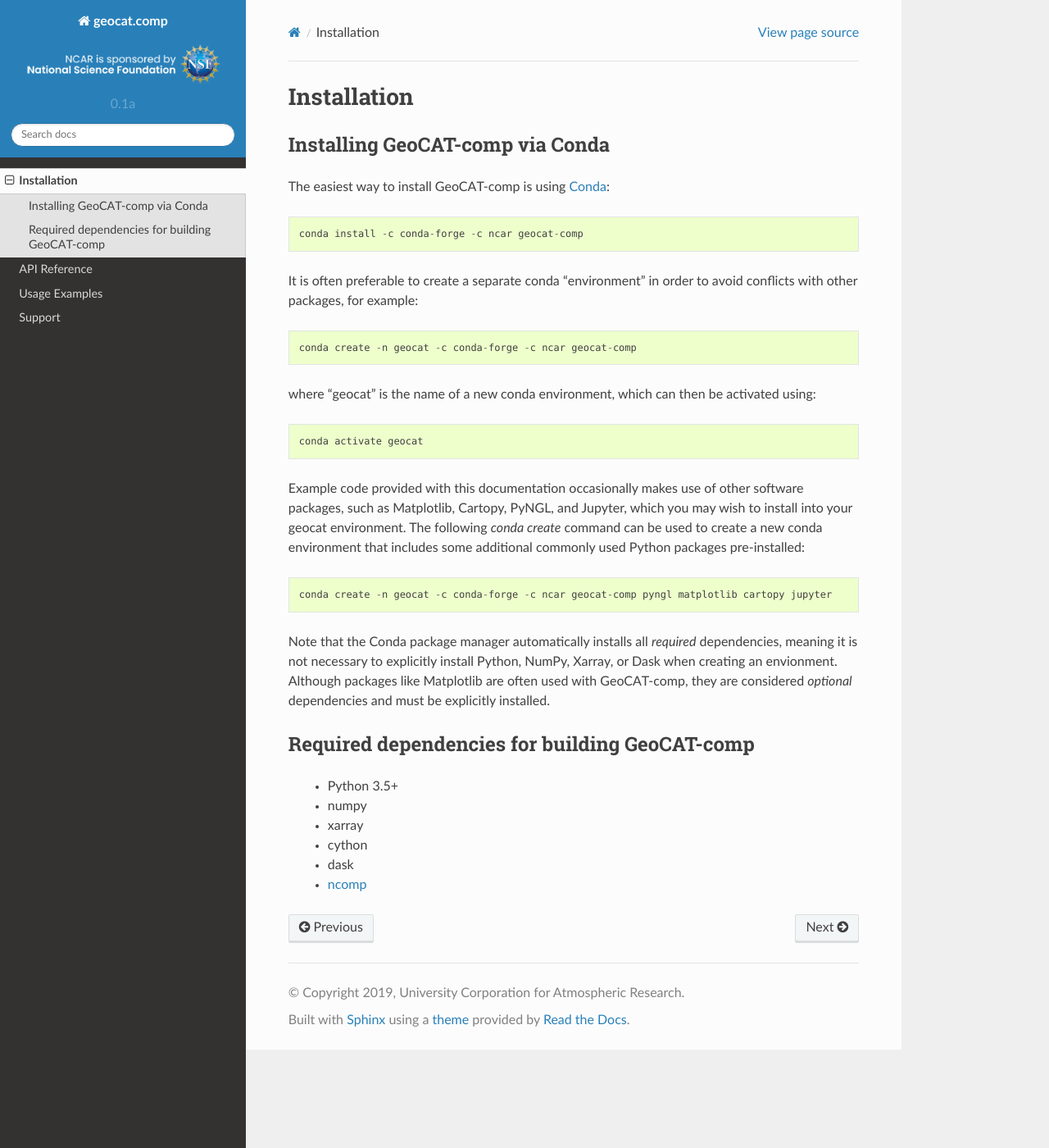
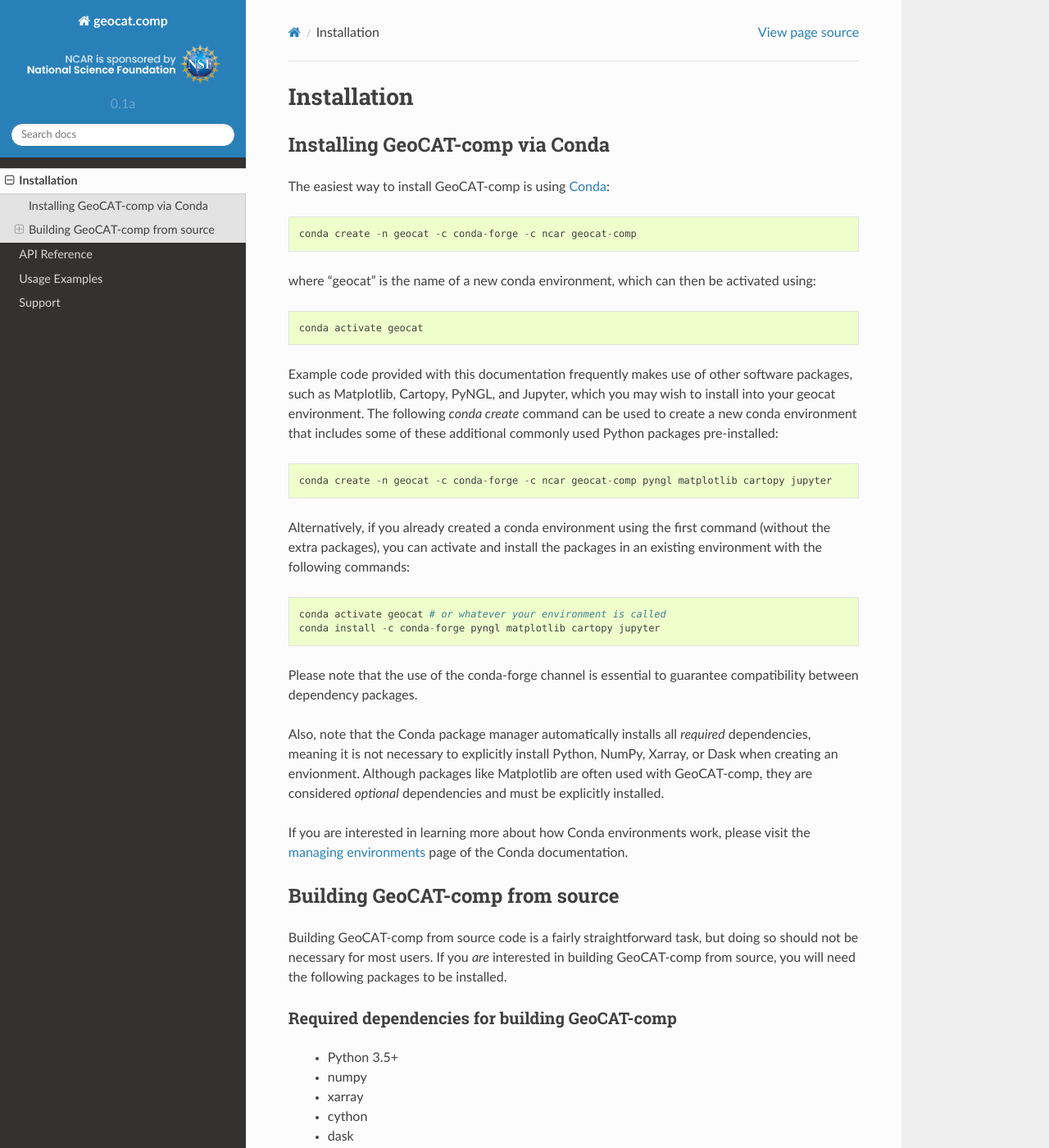
Before and after one commit to NCAR/geocat-comp, a Sphinx documentation site: the page built from docs/installation.rst, in a window 1280 px wide and 1400 px high. Shown: the whole window at 82% size. Built offline with Sphinx 7.4.7 and the Read the Docs theme 2.0.0, drawn with Linux system fonts in a browser that asks for light colours; some of the changed text lies outside the part shown.

Commit message:
Update installation instructions
Also added build_envs/environment_*.yml for easily configurable conda
environments to use for building GeoCAT-comp.

```diff
--- a/docs/installation.rst
+++ b/docs/installation.rst
@@ -7,11 +7,6 @@
 The easiest way to install GeoCAT-comp is using
 `Conda <http://conda.pydata.org/docs/>`_::
 
-    conda install -c conda-forge -c ncar geocat-comp
-
-It is often preferable to create a separate conda "environment" in order to
-avoid conflicts with other packages, for example::
-
     conda create -n geocat -c conda-forge -c ncar geocat-comp
 
 where "geocat" is the name of a new conda environment, which can then be
@@ -19,27 +14,92 @@
 
     conda activate geocat
 
-Example code provided with this documentation occasionally makes use of other
+Example code provided with this documentation frequently makes use of other
 software packages, such as Matplotlib, Cartopy, PyNGL, and Jupyter, which you
 may wish to install into your geocat environment.  The following `conda create`
-command can be used to create a new conda environment that includes some
-additional commonly used Python packages pre-installed::
+command can be used to create a new conda environment that includes some of
+these additional commonly used Python packages pre-installed::
 
     conda create -n geocat -c conda-forge -c ncar geocat-comp pyngl matplotlib cartopy jupyter
 
-Note that the Conda package manager automatically installs all `required`
+Alternatively, if you already created a conda environment using the first
+command (without the extra packages), you can activate and install the packages
+in an existing environment with the following commands::
+
+    conda activate geocat # or whatever your environment is called
+    conda install -c conda-forge pyngl matplotlib cartopy jupyter
+
+Please note that the use of the conda-forge channel is essential to guarantee
+compatibility between dependency packages.
+
+Also, note that the Conda package manager automatically installs all `required`
 dependencies, meaning it is not necessary to explicitly install Python, NumPy,
 Xarray, or Dask when creating an envionment.  Although packages like Matplotlib
 are often used with GeoCAT-comp, they are considered `optional` dependencies and
 must be explicitly installed.
 
+If you are interested in learning more about how Conda environments work, please
+visit the `managing environments <https://docs.conda.io/projects/conda/en/latest/user-guide/tasks/manage-environments.html>`_
+page of the Conda documentation.
+
+
+Building GeoCAT-comp from source
+--------------------------------
+
+Building GeoCAT-comp from source code is a fairly straightforward task, but
+doing so should not be necessary for most users. If you `are` interested in
+building GeoCAT-comp from source, you will need the following packages to be
+installed.
 
 Required dependencies for building GeoCAT-comp
-----------------------------------------------
+^^^^^^^^^^^^^^^^^^^^^^^^^^^^^^^^^^^^^^^^^^^^^^
 
     - Python 3.5+
     - numpy
     - xarray
     - cython
     - dask
+    - pytest
     - `ncomp <http://github.com/NCAR/ncomp/>`_
+    - Any C compiler (GCC, Clang, etc)
+
+
+How to create a Conda environment for building GeoCAT-comp
+^^^^^^^^^^^^^^^^^^^^^^^^^^^^^^^^^^^^^^^^^^^^^^^^^^^^^^^^^^
+
+The GeoCAT-comp source code includes two Conda environment definition files in
+the `build_envs` directory that can be used to create a development environment
+containing all of the packages required to build GeoCAT-comp.  The file
+`environment_Linux.yml` is intended to be used on Linux systems, while
+`environment_Darwin.yml` should be used on macOS.  It is necessary to have
+separate `environment_*.yml` files because Linux and macOS use different C
+compilers, although the following commands should work on both Linux and macOS::
+
+    conda env create -f build_envs/environment_$(uname).yml
+    conda activate geocat_build
+
+
+Installing GeoCAT-comp
+^^^^^^^^^^^^^^^^^^^^^^
+
+Once the dependencies listed above are installed, you can install GeoCAT-comp
+with the command::
+
+    pip install .
+
+If you are using a conda environment as described above, this command should
+work as-is.  However, if you have chosen to use a different Python binary and
+have installed dependencies elsewhere, you may need to set certain environment
+variables (CFLAGS, CPPFLAGS, or LDFLAGS) in order for the setup.py script to
+find all of the necessary dependency packages.  Due to the potentially
+complicated nature of the build process, we strongly recommend using Conda to
+configure your build environment.
+
+
+Testing a GeoCAT-comp build
+^^^^^^^^^^^^^^^^^^^^^^^^^^^
+
+A GeoCAT-comp build can be tested from the root directory of the source code
+repository using the following command::
+
+    pytest test
```
Also changed, not shown: 2 other files.
